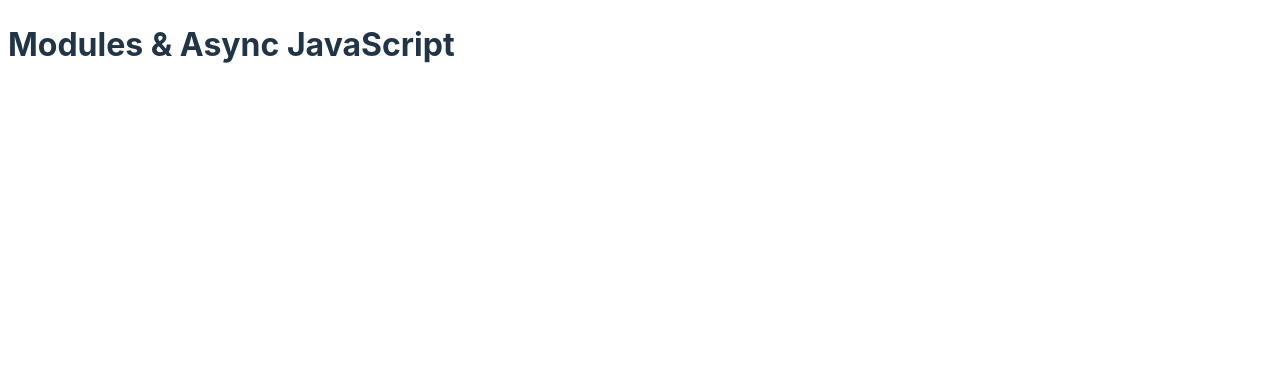
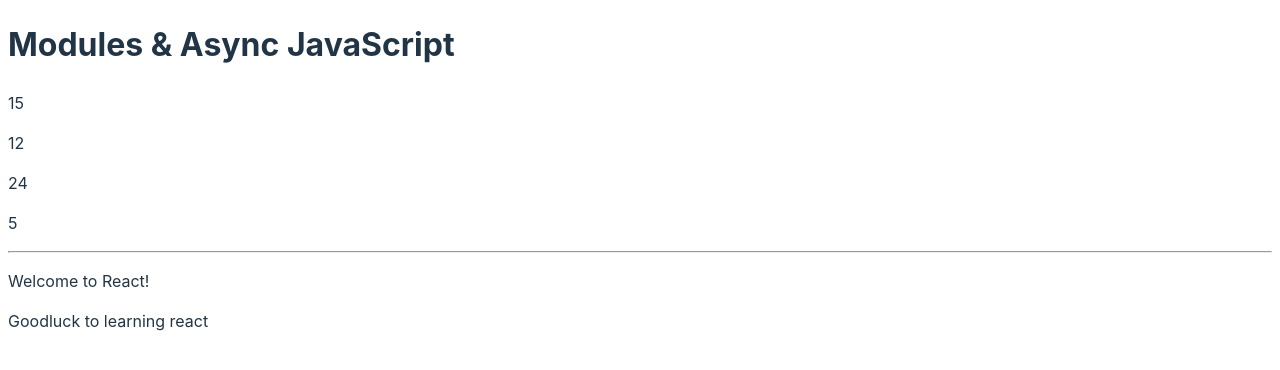
Before and after one commit to Iannn-dx/react-app, a React (Vite) app: page / in a window 1280 px wide. Shown: the top 370 px of the page. Built offline with nearby package versions, Linux system fonts and the light colour scheme.

Commit message:
Day 5: Modules & Async JavaScript

```diff
--- a/src/lessons/day5.tsx
+++ b/src/lessons/day5.tsx
@@ -1,9 +1,21 @@
+import { add, subtract, multiply, divide } from "../utils/math";
+import welcome, {goodluck} from "../utils/messages";
+
 export default function day5 () {
+
+
   return(
     <div>
       <h1>
         Modules & Async JavaScript
       </h1>
+        <p>{add(10, 5)}</p>
+        <p>{subtract(20, 8)}</p>
+        <p>{multiply(4, 6)}</p>
+        <p>{divide(300,60)}</p>
+
+        <hr />
+          <p>{welcome()}</p><p>{goodluck()}</p>
     </div>
   );
 }
--- /dev/null
+++ b/src/utils/math.js
@@ -0,0 +1,7 @@
+  export const add = (a, b) => a + b;
+
+  export const subtract = (a, b) => a - b;
+
+  export const multiply = (a, b) => a * b;
+
+  export const divide = (a, b) => a /b;
--- /dev/null
+++ b/src/utils/messages.js
@@ -0,0 +1,7 @@
+const welcome = () => {
+    return "Welcome to React!";
+};
+
+export const goodluck = () => `Goodluck to learning react`;
+
+export default welcome;
```
